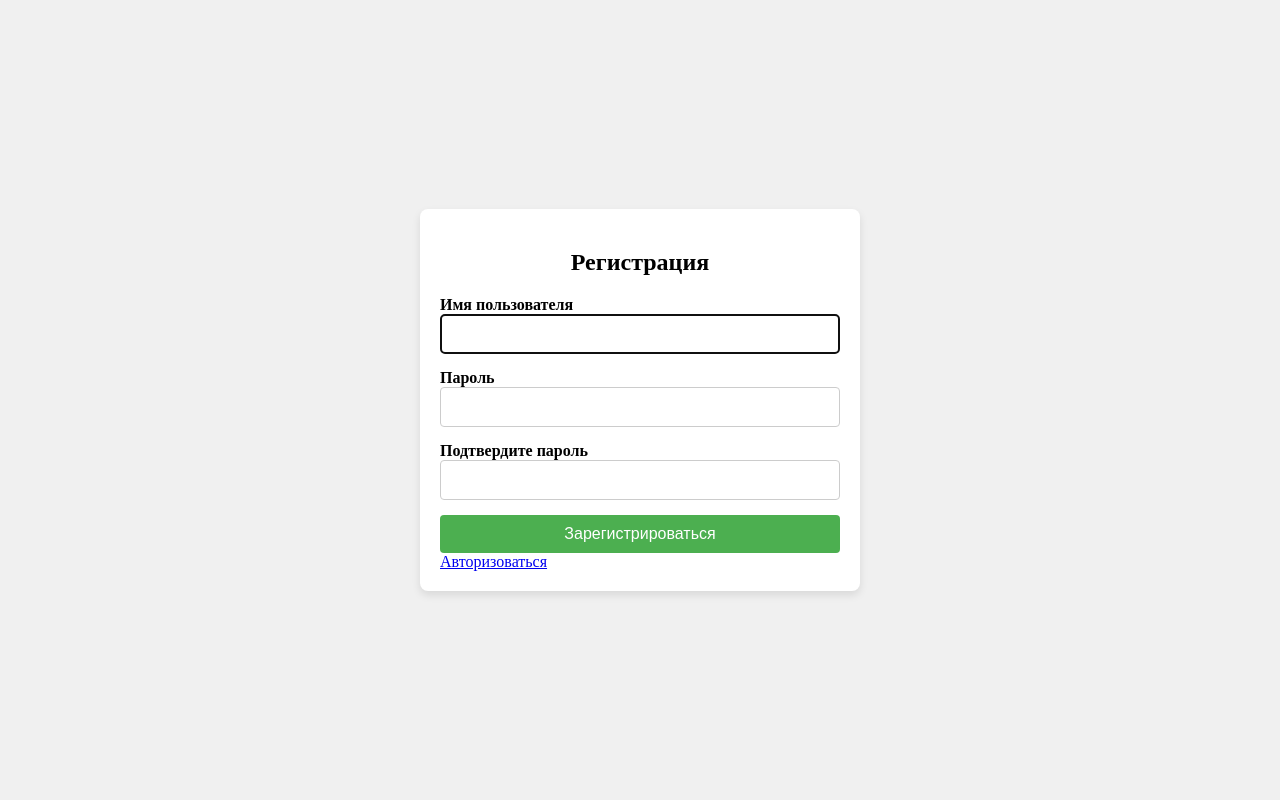
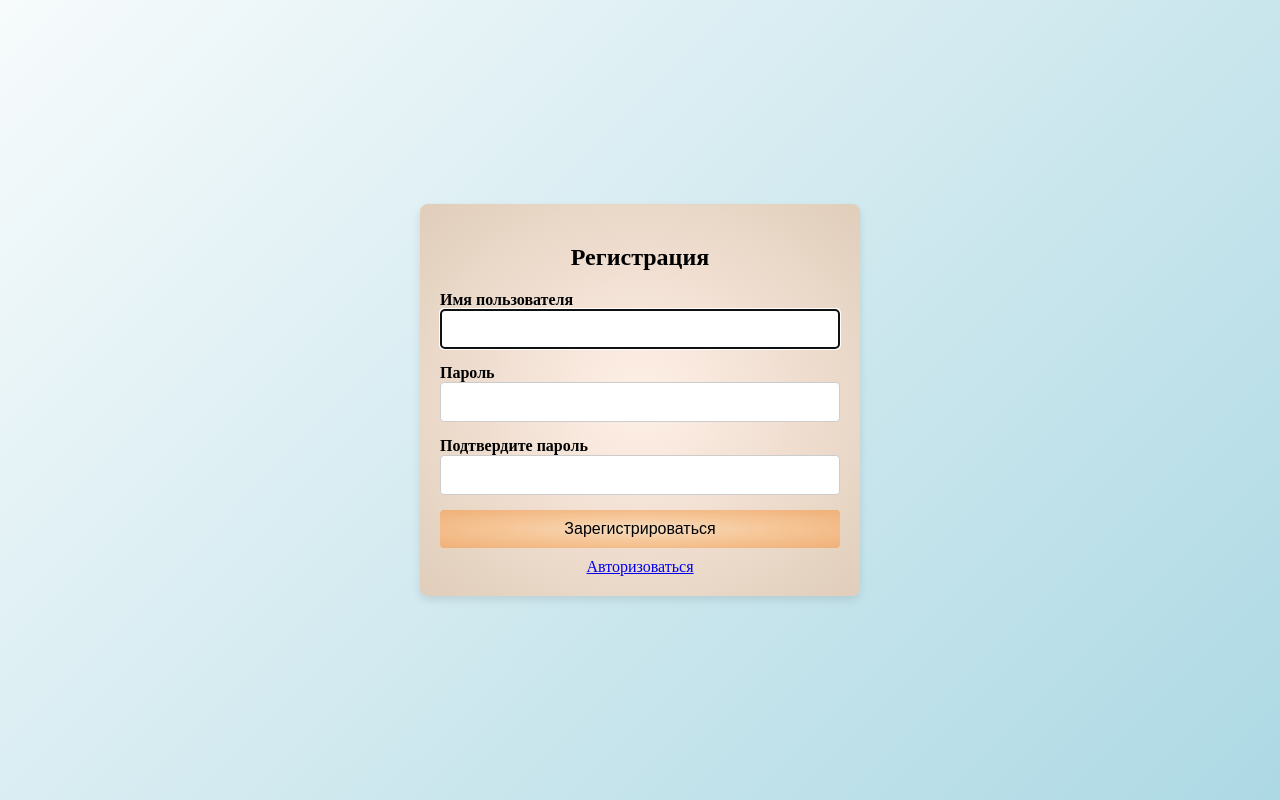
Before and after one commit to Rev-1b/WeatherTest, a Django app: page /register/ in a window 1280 px wide. Run offline with Django 5.2, Linux system fonts and the light colour scheme.

Commit message:
Corrected authorization and registration

```diff
--- a/static/css/registration.css
+++ b/static/css/registration.css
@@ -4,31 +4,37 @@
     align-items: center;
     height: 100vh;
     margin: 0;
-            background-color: #f0f0f0;
+    background: linear-gradient(135deg, #f7fbfc 0%, #d9edf2 40%, #add9e4 100%);
 }
+
 .register-container {
     width: 100%;
     max-width: 400px;
     padding: 20px;
-            background-color: #fff;
+    background: radial-gradient(ellipse at center, #fff0e7 0%, #e0cdba 100%);
     border-radius: 8px;
     box-shadow: 0 4px 8px rgba(0, 0, 0, 0.1);
 }
+
 .register-container h2 {
     text-align: center;
     margin-bottom: 20px;
 }
+
 .register-container form {
     display: flex;
     flex-direction: column;
 }
+
 .register-container form .form-field {
     margin-bottom: 15px;
 }
+
 .register-container form .form-field label {
     margin-bottom: 5px;
     font-weight: bold;
 }
+
 .register-container form .form-field input {
     width: 100%;
     padding: 10px;
@@ -37,16 +43,22 @@
     border-radius: 4px;
     box-sizing: border-box;
 }
+
 .register-container form button {
     padding: 10px 15px;
     font-size: 16px;
-            background-color: #4CAF50;
-            color: white;
+    background: radial-gradient(ellipse at center, #f6ddc1 0%, #f6c697 47%, #efb078 100%);
     border: none;
     border-radius: 4px;
     cursor: pointer;
     transition: background-color 0.3s;
 }
+
 .register-container form button:hover {
-            background-color: #45a049;
+    background: radial-gradient(ellipse at center, #fbd5ab 0%, #fdb977 47%, #fba556 100%);
 }
+
+.link{
+    text-align: center;
+    margin-top: 10px;
+}
--- a/users/forms.py
+++ b/users/forms.py
@@ -6,9 +6,3 @@ class CustomUserCreationForm(UserCreationForm):
     class Meta:
         model = User
         fields = ['username', 'password1', 'password2']
-
-    def __init__(self, *args, **kwargs):
-        super(CustomUserCreationForm, self).__init__(*args, **kwargs)
-        self.fields['username'].widget.attrs.update({'class': 'form-input', 'placeholder': 'Username'})
-        self.fields['password1'].widget.attrs.update({'class': 'form-input', 'placeholder': 'Password'})
-        self.fields['password2'].widget.attrs.update({'class': 'form-input', 'placeholder': 'Confirm Password'})
--- a/users/templates/users/register.html
+++ b/users/templates/users/register.html
@@ -11,21 +11,25 @@
     <h2>Регистрация</h2>
     <form method="post">
         {% csrf_token %}
+        {{ form.non_field_errors }}
         <div class="form-field">
             <label for="id_username">Имя пользователя</label>
-            {{ form.username }}
+            <div class="input-box">{{ form.username }}</div>
+            <div class="input-error">{{ form.username.errors }}</div>
         </div>
         <div class="form-field">
             <label for="id_password1">Пароль</label>
-            {{ form.password1 }}
+            <div class="input-box"> {{ form.password1 }}</div>
+            <div class="input-error">{{ form.password1.errors }}</div>
         </div>
         <div class="form-field">
             <label for="id_password2">Подтвердите пароль</label>
-            {{ form.password2 }}
+            <div class="input-box">{{ form.password2 }}</div>
+            <div class="input-error">{{ form.password2.errors }}</div>
         </div>
         <button type="submit">Зарегистрироваться</button>
     </form>
-        <a href="{% url 'login' %}">Авторизоваться</a>
+    <div class="link"><a href="{% url 'login' %}">Авторизоваться</a></div>
 </div>
 </body>
 </html>
--- a/users/urls.py
+++ b/users/urls.py
@@ -1,10 +1,10 @@
 from django.contrib.auth.views import LogoutView
 from django.urls import path
 
-from .views import RegistrationView, CustomLoginView
+from .views import CustomLoginView, UserRegisterView
 
 urlpatterns = [
-    path('register/', RegistrationView.as_view(), name='register'),
+    path('register/', UserRegisterView.as_view(), name='register'),
     path('login/', CustomLoginView.as_view(), name='login'),
     path('logout/', LogoutView.as_view(next_page='index'), name='logout'),
 
--- a/users/views.py
+++ b/users/views.py
@@ -1,23 +1,28 @@
-from django.contrib.auth import login, logout
-from django.contrib.auth.forms import UserCreationForm, AuthenticationForm
+from django.contrib.auth import login
+from django.contrib.auth.forms import AuthenticationForm
+from django.contrib.auth.models import User
 from django.contrib.auth.views import LoginView
-from django.shortcuts import render, redirect
-from django.views import View
+from django.shortcuts import redirect
+from django.urls import reverse_lazy
+from django.views.generic import CreateView
+
+from users.forms import CustomUserCreationForm
 
 
-class RegistrationView(View):
-    def get(self, request):
-        form = UserCreationForm()
-        return render(request, 'users/register.html', {'form': form})
+class UserRegisterView(CreateView):
+    model = User
+    form_class = CustomUserCreationForm
+    template_name = 'users/register.html'
+    success_url = reverse_lazy('index')
 
-    def post(self, request):
-        form = UserCreationForm(request.POST)
-        if form.is_valid():
-            user = form.save()
-            login(request, user)
-            return redirect('index')
+    def form_valid(self, form):
+        super(UserRegisterView, self).form_valid(form)
+        user = form.save()
+        login(self.request, user)
+        return redirect(self.success_url)
 
 
 class CustomLoginView(LoginView):
     template_name = 'users/login.html'
     next_page = 'index'
+    form_class = AuthenticationForm
```
Also changed, not shown: static/css/login.css (+9 -5 lines), users/templates/users/login.html (+7 -3 lines), db.sqlite3. Lines whose indentation alone changed are shown as unchanged.
